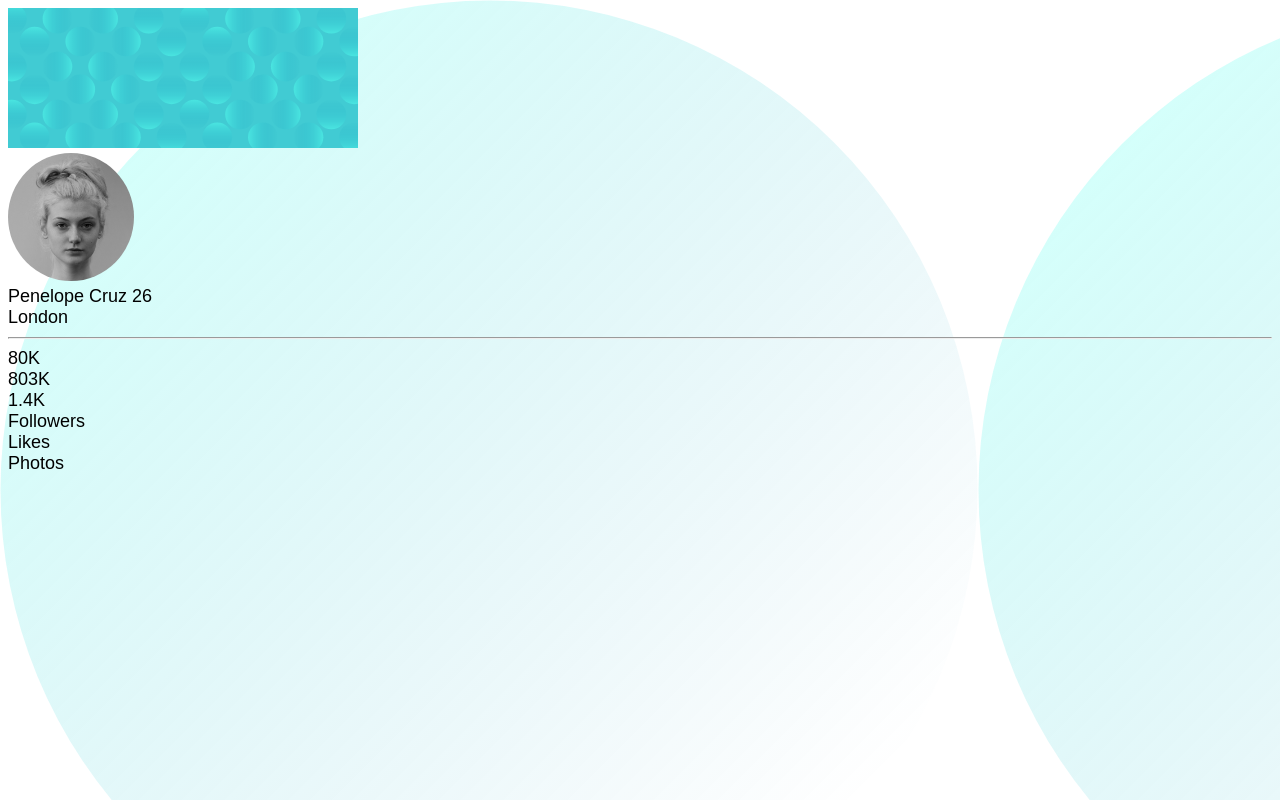
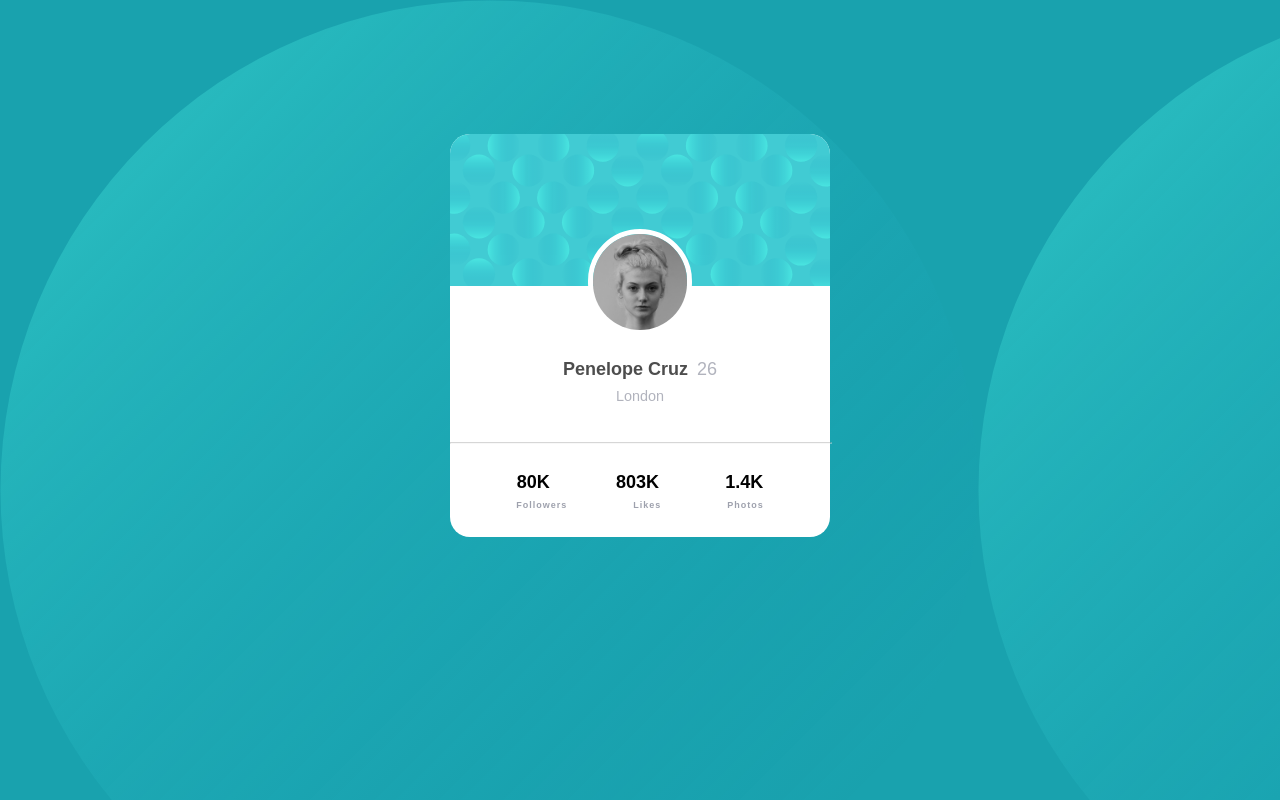
Before and after one commit to Richard-A-Grey/Profile_Card_Component, a plain HTML site: page index.html in a window 1280 px wide. Drawn offline with Linux system fonts and the light colour scheme.

Commit message:
Finished CSS

```diff
--- a/style.css
+++ b/style.css
@@ -7,11 +7,86 @@ body{
     height: 0 auto;
     padding-top: 0%;
     background-image: url(images/bg-pattern-bottom.svg);
+    background-color: hsl(185, 75%, 39%);
 }
 .profile-container img{
-    width: 10%;
+    width: 25%;
     border-radius: 100%;
+    border: 5px solid white;
+    border-radius: 100px;
 }
+.profile-container{
+    display: flex;
+    justify-content: center;
+    position: absolute;
+    margin-top: 25%;
+    display: ;
+}
+.container{
+    background-color: white;
+    width: 30%;
+    display: flex;
+    flex-direction: column;
+    position: relative;
+    border-radius: 20px;
+    margin-top: 10%;
+}
+.container-top img{
+    width: 100%;
+    border-top-left-radius: 20px;
+    border-top-right-radius: 20px;
+}
+.middle-container{
+    margin-top: 18%;
+    display: flex;
+    text-align: center;
+    flex-direction: column;
+}
+.tittle{
+    font-weight: bold;
+    color: rgba(0, 0, 0, 0.697);
+
+}
+.number{
+    color: hsla(227, 10%, 46%, 0.525);
+    font-weight: 100;
+    margin-left: 1%;
+}
+.location{
+    margin-top: 2%;
+    font-size: 80%;
+    color: hsla(227, 10%, 46%, 0.525);
+}
+.line{
+    width: 100%;
+    opacity: .4;
+    margin-top: 10%;
+}
+.end-container{
+    display: flex;
+    flex-direction: column;
+}
+.row-one-numbers{
+    display: flex;
+    margin-top: 5%;
+    justify-content: space-evenly;
+    font-style: 120%;
+    font-weight: bold;
+}
+.row-two-text{
+    display: flex;
+    font-size: 50%;
+    color: hsla(227, 10%, 46%, 0.651);
+    justify-content: space-evenly;
+    letter-spacing: 1px;
+    font-weight: bold;
+    margin-bottom: 7%;
+    margin-top: 2%;
+}
+
+
+
+
 
 
 
```
